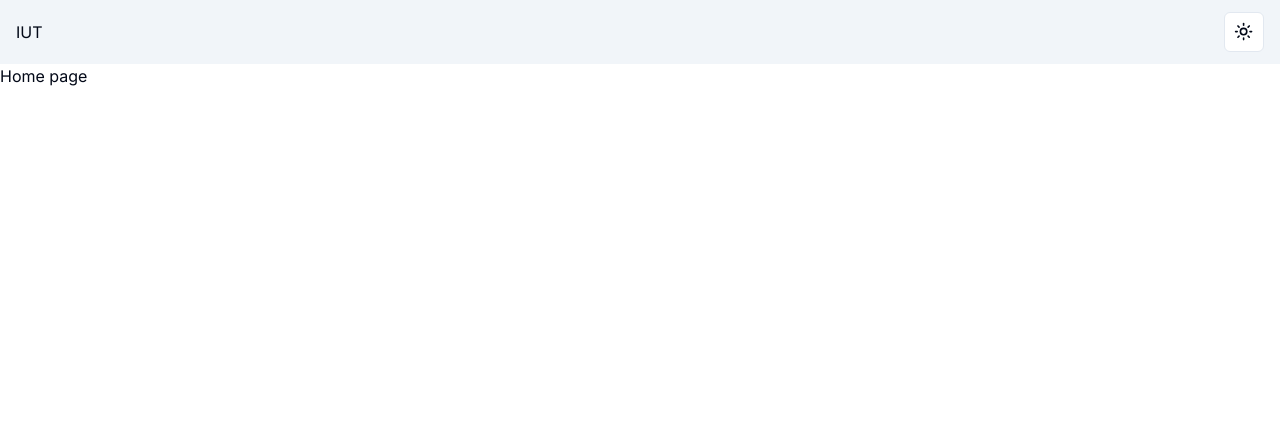
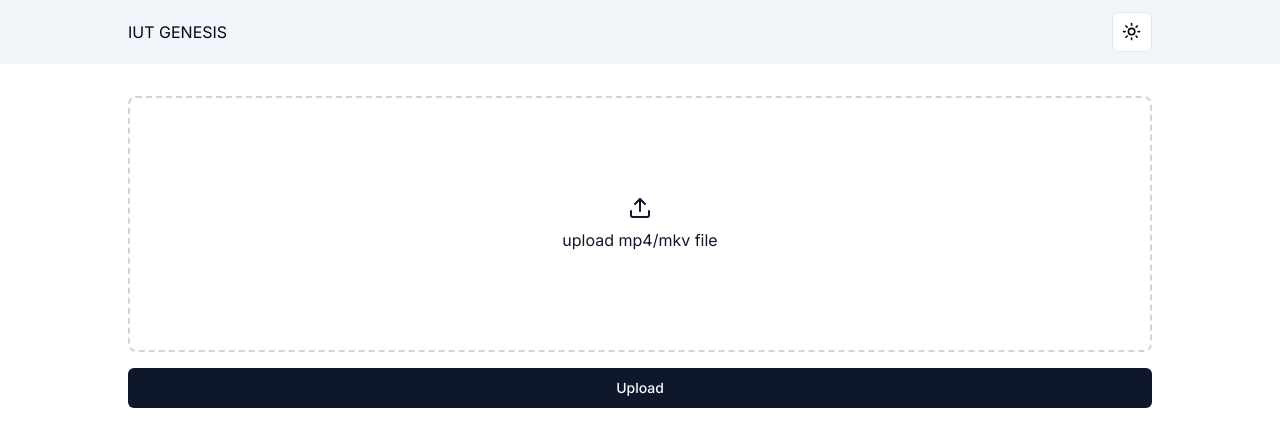
Before and after one commit to shahnewaz-labib/video-probe, a Next.js app in the folder frontend/: page / in a window 1280 px wide. Shown: the top 446 px of the page. Built offline with nearby package versions, Linux system fonts and the light colour scheme.

Commit message:
add file drop

```diff
--- a/frontend/package.json
+++ b/frontend/package.json
@@ -10,6 +10,7 @@
   },
   "dependencies": {
     "@radix-ui/react-dropdown-menu": "^2.0.6",
+    "@radix-ui/react-label": "^2.0.2",
     "@radix-ui/react-slot": "^1.0.2",
     "class-variance-authority": "^0.7.0",
     "clsx": "^2.1.0",
@@ -18,6 +19,7 @@
     "next-themes": "^0.2.1",
     "react": "^18",
     "react-dom": "^18",
+    "react-dropzone": "^14.2.3",
     "tailwind-merge": "^2.2.1",
     "tailwindcss-animate": "^1.0.7"
   },
--- /dev/null
+++ b/frontend/src/app/api/upload/route.ts
@@ -0,0 +1,22 @@
+import { writeFile } from "fs/promises"
+import { NextRequest, NextResponse } from "next/server"
+
+export async function POST(request: NextRequest) {
+    const data = await request.formData()
+    const file: File | null = data.get("file") as unknown as File
+
+    if (!file) {
+        return NextResponse.json({ success: false })
+    }
+
+    const bytes = await file.arrayBuffer()
+    const buffer = Buffer.from(bytes)
+
+    // With the file data in the buffer, you can do whatever you want with it.
+    // For this, we'll just write it to the filesystem in a new location
+    const path = `/tmp/${file.name}`
+    await writeFile(path, buffer)
+    console.log(`open ${path} to see the uploaded file`)
+
+    return NextResponse.json({ success: true })
+}
--- a/frontend/src/app/globals.css
+++ b/frontend/src/app/globals.css
@@ -74,3 +74,9 @@
         @apply bg-background text-foreground;
     }
 }
+
+@layer utilities {
+    .flex-center {
+        @apply flex justify-center items-center;
+    }
+}
--- a/frontend/src/app/page.tsx
+++ b/frontend/src/app/page.tsx
@@ -1,7 +1,11 @@
+import FileUpload from "@/components/file-upload"
+
 export default function Home() {
     return (
-        <div>
-            <p>Home page</p>
+        <div className="px-32 py-8">
+            <div>
+                <FileUpload className="flex flex-col gap-y-4" />
+            </div>
         </div>
     )
 }
--- /dev/null
+++ b/frontend/src/components/file-dropzone.tsx
@@ -0,0 +1,65 @@
+import { ReactNode } from "react"
+import { Accept, useDropzone } from "react-dropzone"
+
+interface FileDropzoneComponentProps {
+    allowedFileTypes: Accept
+    onDrop: (files: File[]) => void
+    allowMultiple: boolean
+    maxFiles: number
+    uploadIcon: ReactNode
+    instructionText: string
+    instructionSubtext?: string
+    dragAcceptText: string
+    dragRejectText: string
+}
+
+export const FileDropzoneComponent: React.FC<FileDropzoneComponentProps> = (
+    props: FileDropzoneComponentProps,
+) => {
+    const {
+        getRootProps,
+        getInputProps,
+        isDragActive,
+        isDragAccept,
+        isDragReject,
+    } = useDropzone({
+        onDrop: props.onDrop,
+        maxFiles: props.maxFiles,
+        accept: props.allowedFileTypes,
+        multiple: props.allowMultiple,
+        useFsAccessApi: false, // Bug Fix: https://github.com/react-dropzone/react-dropzone/issues/1190
+    })
+
+    const dropzoneBackgroundColor = isDragActive
+        ? isDragAccept
+            ? "bg-green-100"
+            : "bg-red-100"
+        : "bg-background"
+
+    const dropZoneTextColor = isDragActive ? "text-gray-600" : "text-primary"
+    const dropZoneborderColor = isDragActive
+        ? "border-gray-500"
+        : "border-gray-300"
+
+    return (
+        <div
+            className={`${dropzoneBackgroundColor} ${dropZoneTextColor} ${dropZoneborderColor}
+                    flex h-64 min-h-full w-full cursor-pointer items-center justify-center
+                    rounded-lg border-2 border-dashed hover:border-gray-500 hover:text-primary/80`}
+            {...getRootProps()}
+        >
+            <input {...getInputProps()} />
+
+            <div className="flex flex-col items-center gap-2 p-6 text-center">
+                {props.uploadIcon}
+                {!isDragActive && <p>{props.instructionText}</p>}
+                {!isDragActive &&
+                    (props.instructionSubtext ?? (
+                        <p className="text-xs">{props.instructionSubtext}</p>
+                    ))}
+                {isDragAccept && <p>{props.dragAcceptText}</p>}
+                {isDragReject && <p>{props.dragRejectText}</p>}
+            </div>
+        </div>
+    )
+}
--- /dev/null
+++ b/frontend/src/components/file-upload.tsx
@@ -0,0 +1,55 @@
+"use client"
+
+import { Upload } from "lucide-react"
+import React, { useState } from "react"
+import { FileDropzoneComponent } from "./file-dropzone"
+import { Button } from "./ui/button"
+
+const allowedFileTypes = {
+    "video/mp4": [".mp4"],
+    "video/x-matroska": [".mkv"],
+}
+
+export default function FileUpload({
+    ...props
+}: React.HTMLAttributes<HTMLDivElement>) {
+    const [file, setFile] = useState<File>()
+
+    const onSubmit = async () => {
+        if (!file) return
+
+        try {
+            const data = new FormData()
+            data.set("file", file)
+
+            const res = await fetch("/api/upload", {
+                method: "POST",
+                body: data,
+            })
+            if (!res.ok) throw new Error(await res.text())
+        } catch (e: any) {
+            console.error(e)
+        }
+    }
+
+    return (
+        <div {...props}>
+            <FileDropzoneComponent
+                allowedFileTypes={allowedFileTypes}
+                maxFiles={1}
+                allowMultiple={false}
+                dragAcceptText="drop"
+                dragRejectText="file type not supported"
+                instructionText="upload mp4/mkv file"
+                instructionSubtext=""
+                onDrop={(files) => {
+                    setFile(files[0])
+                }}
+                uploadIcon={<Upload />}
+            />
+            <Button className="w-full" onClick={onSubmit}>
+                Upload
+            </Button>
+        </div>
+    )
+}
--- a/frontend/src/components/navbar.tsx
+++ b/frontend/src/components/navbar.tsx
@@ -2,8 +2,8 @@ import { ThemeToggle } from "@/components/theme-toggle"
 
 export const NavBar = () => {
     return (
-        <div className="bg-accent flex h-16 w-full items-center gap-4 p-4">
-            <p>IUT</p>
+        <div className="bg-accent flex h-16 w-full items-center gap-4 px-32">
+            <p>IUT GENESIS</p>
             <div className="flex-center ml-auto gap-4">
                 <ThemeToggle />
             </div>
--- /dev/null
+++ b/frontend/src/components/ui/label.tsx
@@ -0,0 +1,26 @@
+"use client"
+
+import * as React from "react"
+import * as LabelPrimitive from "@radix-ui/react-label"
+import { cva, type VariantProps } from "class-variance-authority"
+
+import { cn } from "@/lib/utils"
+
+const labelVariants = cva(
+  "text-sm font-medium leading-none peer-disabled:cursor-not-allowed peer-disabled:opacity-70"
+)
+
+const Label = React.forwardRef<
+  React.ElementRef<typeof LabelPrimitive.Root>,
+  React.ComponentPropsWithoutRef<typeof LabelPrimitive.Root> &
+    VariantProps<typeof labelVariants>
+>(({ className, ...props }, ref) => (
+  <LabelPrimitive.Root
+    ref={ref}
+    className={cn(labelVariants(), className)}
+    {...props}
+  />
+))
+Label.displayName = LabelPrimitive.Root.displayName
+
+export { Label }
```
Also changed, not shown: 1 other file (tests, documents, lock files or other folders). Lines whose indentation alone changed are shown as unchanged.
